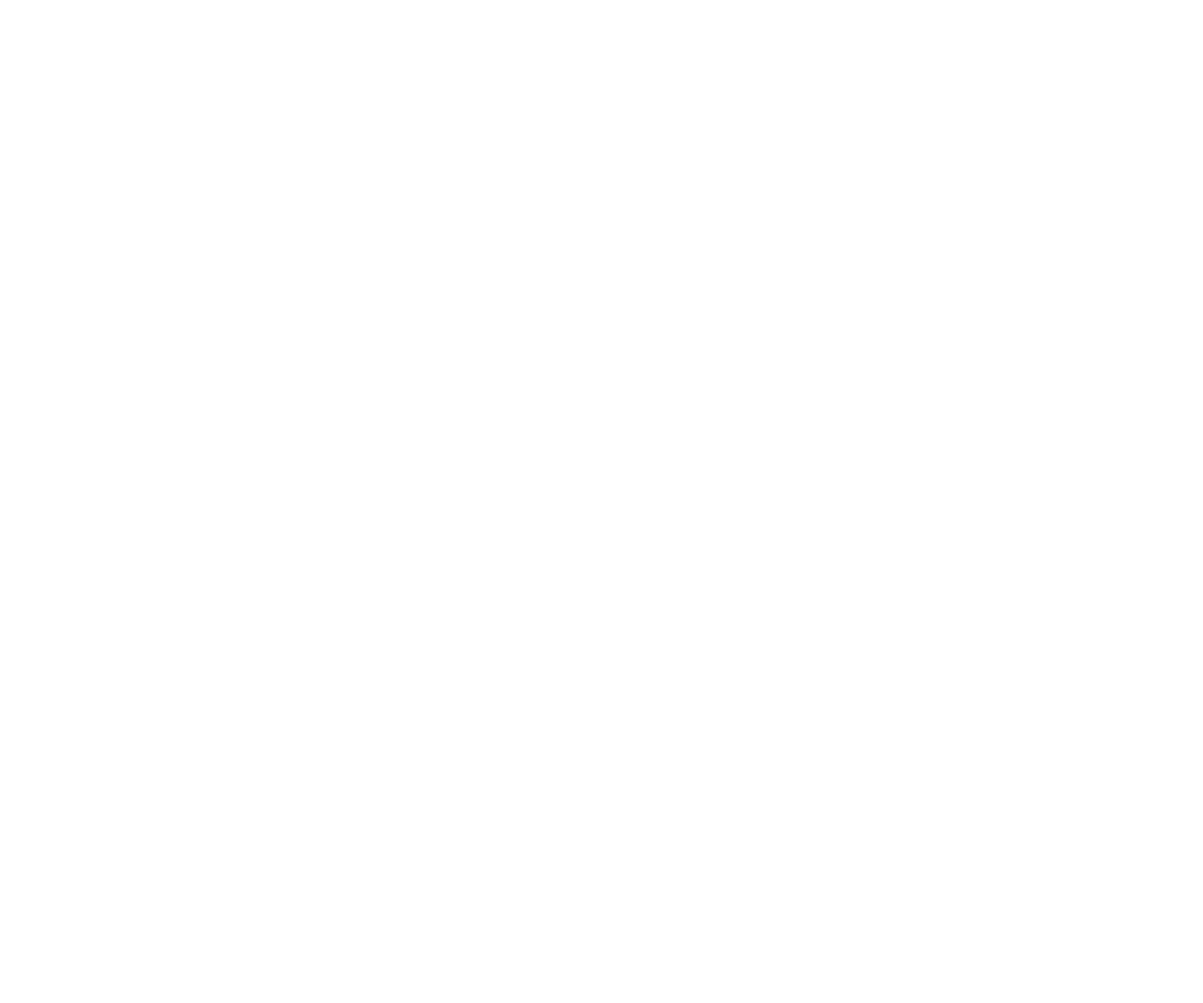
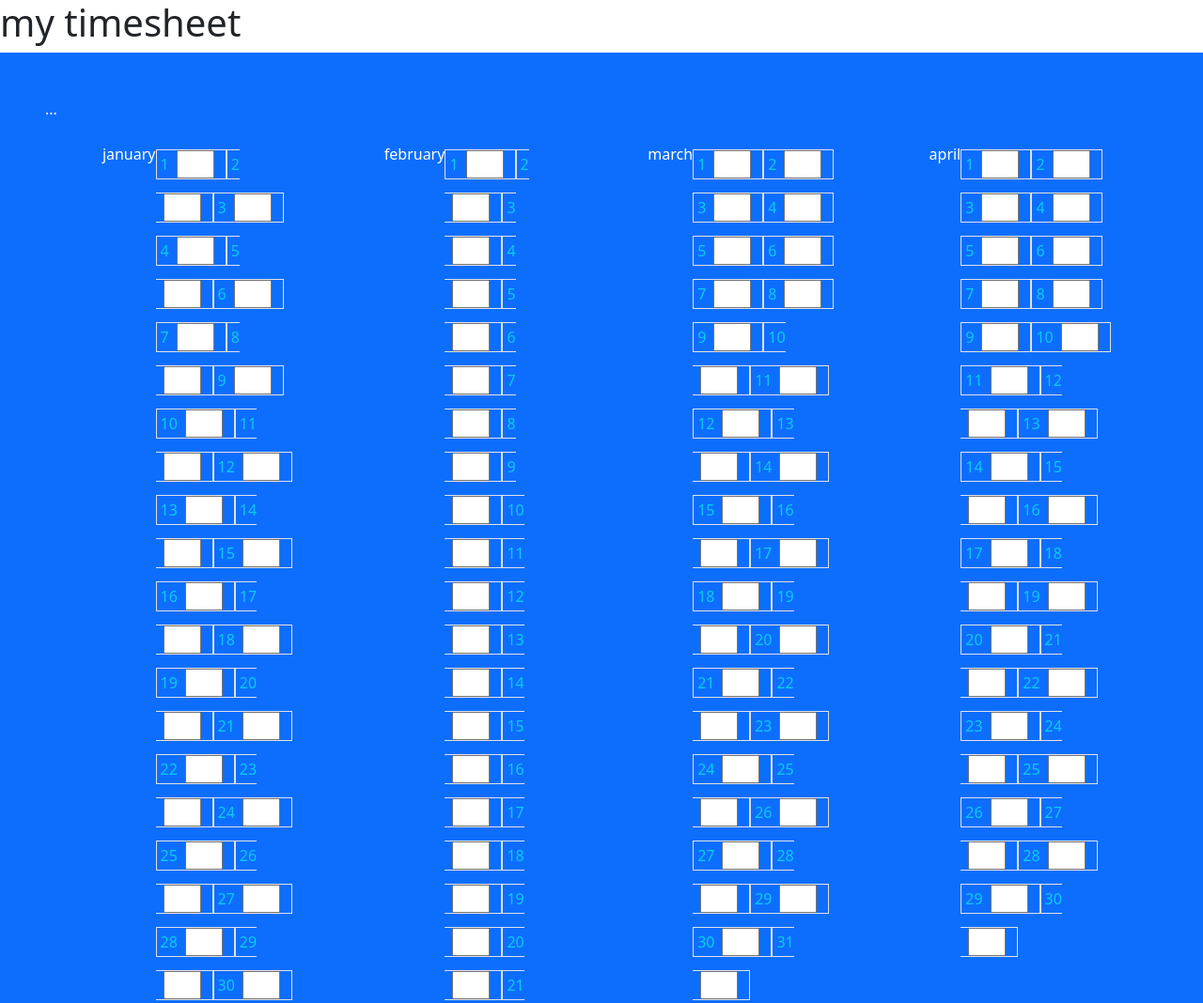
Before and after one commit to Janosz83/timesheet, a website: page src/index.html in a window 1280 px wide. Shown: the top 1068 px of the page at 94% size. Before the commit the page ends 800 px from the top, so only its background shows below. Drawn offline with nearby package versions, Linux system fonts and the light colour scheme.

Commit message:
month loop

```diff
--- a/src/index.html
+++ b/src/index.html
@@ -5,8 +5,14 @@
     <meta http-equiv="X-UA-Compatible" content="IE=edge" />
     <meta name="viewport" content="width=device-width, initial-scale=1.0" />
     <title>Document</title>
+    <link
+      rel="stylesheet"
+      href="../node_modules/bootstrap/dist/css/bootstrap.css"
+    />
   </head>
   <body>
+    <h1>my timesheet</h1>
+    <div class="timesheet p-5 text-bg-primary d-inline-flex">...</div>
     <script src="index.js"></script>
   </body>
 </html>
--- a/src/index.js
+++ b/src/index.js
@@ -5,13 +5,42 @@ let months = {
   february: {
     days: 28,
   },
+  march: {
+    days: 31,
+  },
+  april: {
+    days: 30,
+  },
 };
 
+let timesheet = document.querySelector(".timesheet");
+
 for (const key in months) {
-  console.log("xxxxx", key, months[key].days);
+  //console.log("xxxxx", key, months[key].days);
   let x = 0;
+  let month = document.createElement("div");
+  month.innerHTML = key;
+  month.classList.add("cardx");
+  month.classList.add("p-5");
+  month.classList.add("d-inline-flex");
+  let monthBody = document.createElement("div");
+  monthBody.classList.add("text-primary");
+  monthBody.classList.add("card-body");
+  month.appendChild(monthBody);
+  timesheet.appendChild(month);
   while (x < months[key].days) {
-    console.log(x + 1);
+    let day = document.createElement("div");
+    day.classList.add("d-inline");
+    day.classList.add("text-info");
+    day.classList.add("p-1");
+    day.classList.add("border");
+    day.innerHTML = x + 1;
+    monthBody.appendChild(day);
+    let chooser = document.createElement("input");
+    chooser.type = "number";
+    chooser.classList.add("m-2");
+    chooser.style.width = "40px";
+    day.appendChild(chooser);
     x++;
   }
 }
```
